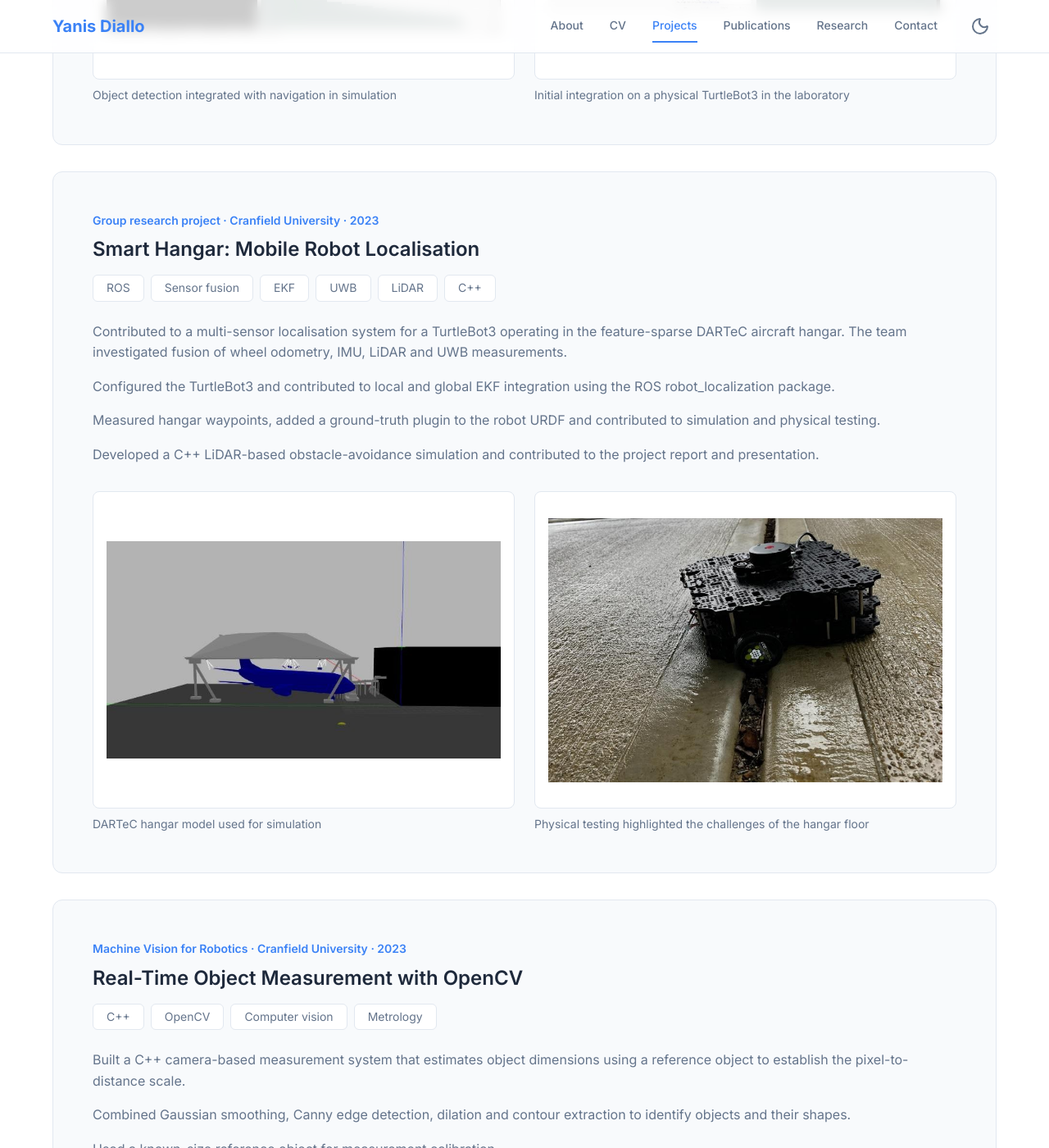
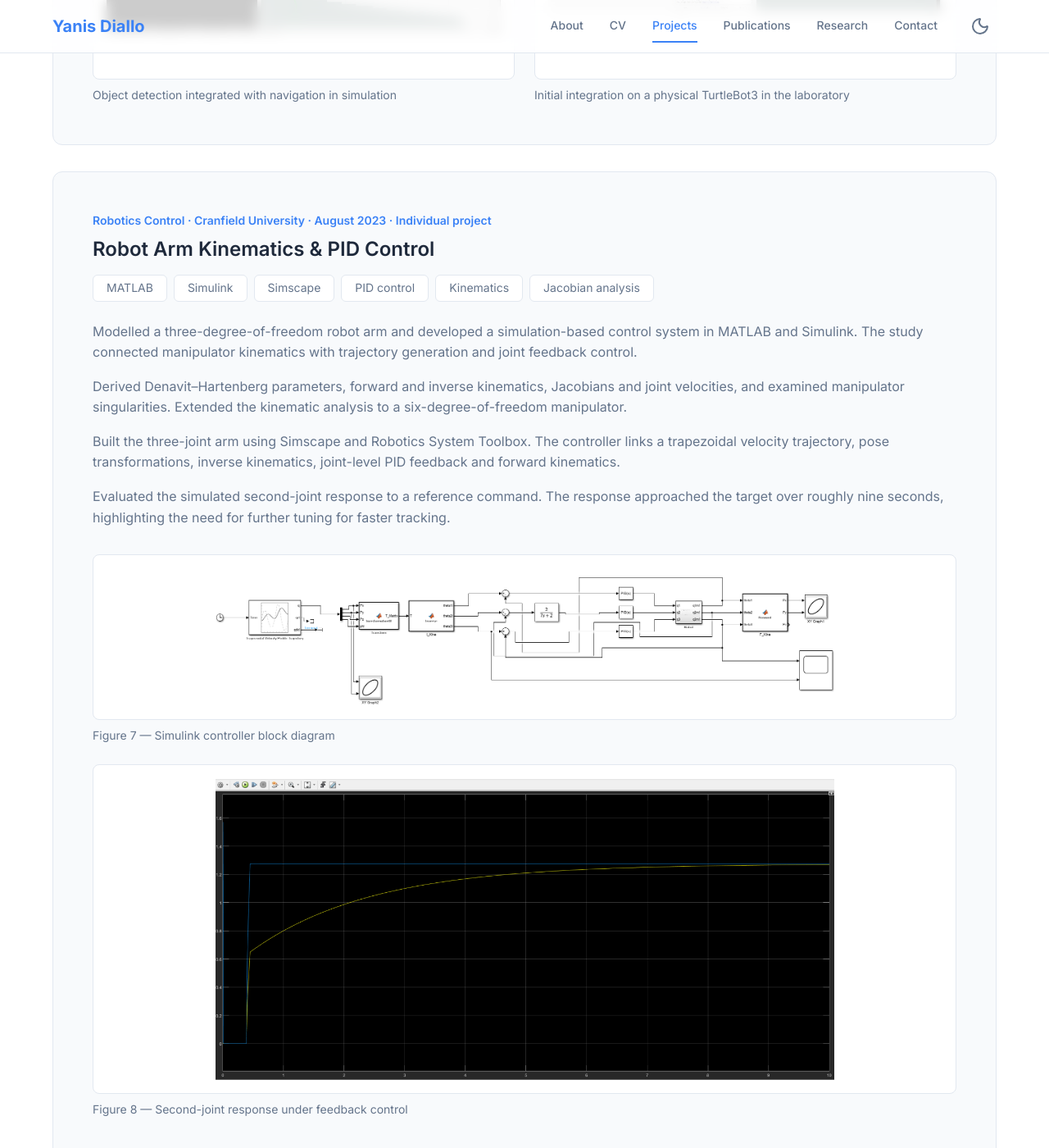
Before and after one commit to yanisdiallo/yanisdiallo.github.io, a Jekyll site: the page built from projects.md, in a window 1280 px wide and 1400 px high, scrolled down 1215 px. Shown: the whole window at 82% size. Built offline with Jekyll 4.4.1, drawn with Linux system fonts in a browser that asks for light colours.

Commit message:
Add robot arm kinematics and PID control project with controller diagram

```diff
--- a/projects.md
+++ b/projects.md
@@ -9,6 +9,7 @@ permalink: /projects/
         <p>Selected academic projects in autonomous robotics, computer vision, machine learning, product innovation and embedded systems, from Cranfield University to ECAM Lyon.</p>
         <nav class="project-jump-links" aria-label="On this page">
             <a href="#nav-yolo">NAV-YOLO</a>
+            <a href="#robot-arm-control">Robot arm control</a>
             <a href="#smart-hangar">Smart Hangar</a>
             <a href="#opencv-metrology">OpenCV measurement</a>
             <a href="#robot-localisation-planning">Localisation &amp; planning</a>
@@ -45,6 +46,32 @@ permalink: /projects/
                     <img src="{{ '/assets/images/projects/nav-yolo-real-robot.jpg' | relative_url }}" alt="YOLO detections in a real laboratory alongside the TurtleBot navigation map in RViz" width="1371" height="658" loading="lazy" decoding="async">
                 </a>
                 <figcaption>Initial integration on a physical TurtleBot3 in the laboratory</figcaption>
+            </figure>
+        </div>
+    </article>
+
+    <article class="portfolio-project" id="robot-arm-control" aria-labelledby="robot-arm-control-title">
+        <p class="project-kicker">Robotics Control · Cranfield University · August 2023 · Individual project</p>
+        <h2 id="robot-arm-control-title">Robot Arm Kinematics &amp; PID Control</h2>
+        <div class="project-tools" aria-label="Project technologies and areas">
+            <span>MATLAB</span><span>Simulink</span><span>Simscape</span><span>PID control</span><span>Kinematics</span><span>Jacobian analysis</span>
+        </div>
+        <p>Modelled a three-degree-of-freedom robot arm and developed a simulation-based control system in MATLAB and Simulink. The study connected manipulator kinematics with trajectory generation and joint feedback control.</p>
+        <p>Derived Denavit–Hartenberg parameters, forward and inverse kinematics, Jacobians and joint velocities, and examined manipulator singularities. Extended the kinematic analysis to a six-degree-of-freedom manipulator.</p>
+        <p>Built the three-joint arm using Simscape and Robotics System Toolbox. The controller links a trapezoidal velocity trajectory, pose transformations, inverse kinematics, joint-level PID feedback and forward kinematics.</p>
+        <p>Evaluated the simulated second-joint response to a reference command. The response approached the target over roughly nine seconds, highlighting the need for further tuning for faster tracking.</p>
+        <div class="project-gallery">
+            <figure class="project-figure" style="grid-column: 1 / -1;">
+                <a class="project-image-link project-image-link-wide" href="{{ '/assets/images/projects/robot-arm-controller.png' | relative_url }}" target="_blank" rel="noopener noreferrer" aria-label="View Figure 7 — Simulink controller block diagram at full size (opens in a new tab)">
+                    <img src="{{ '/assets/images/projects/robot-arm-controller.png' | relative_url }}" alt="Simulink controller block diagram connecting trajectory generation, inverse kinematics, PID feedback and the robot model" width="1798" height="399" loading="lazy" decoding="async">
+                </a>
+                <figcaption>Figure 7 — Simulink controller block diagram</figcaption>
+            </figure>
+            <figure class="project-figure" style="grid-column: 1 / -1;">
+                <a class="project-image-link project-image-link-wide" href="{{ '/assets/images/projects/robot-arm-joint-response.png' | relative_url }}" target="_blank" rel="noopener noreferrer" aria-label="View Figure 8 — Second-joint response under feedback control at full size (opens in a new tab)">
+                    <img src="{{ '/assets/images/projects/robot-arm-joint-response.png' | relative_url }}" alt="Simulated second-joint response approaching its reference command over time" width="1323" height="645" loading="lazy" decoding="async">
+                </a>
+                <figcaption>Figure 8 — Second-joint response under feedback control</figcaption>
             </figure>
         </div>
     </article>
```
Also changed, not shown: assets/images/projects/robot-arm-controller.png (added), assets/images/projects/robot-arm-joint-response.png (added).
